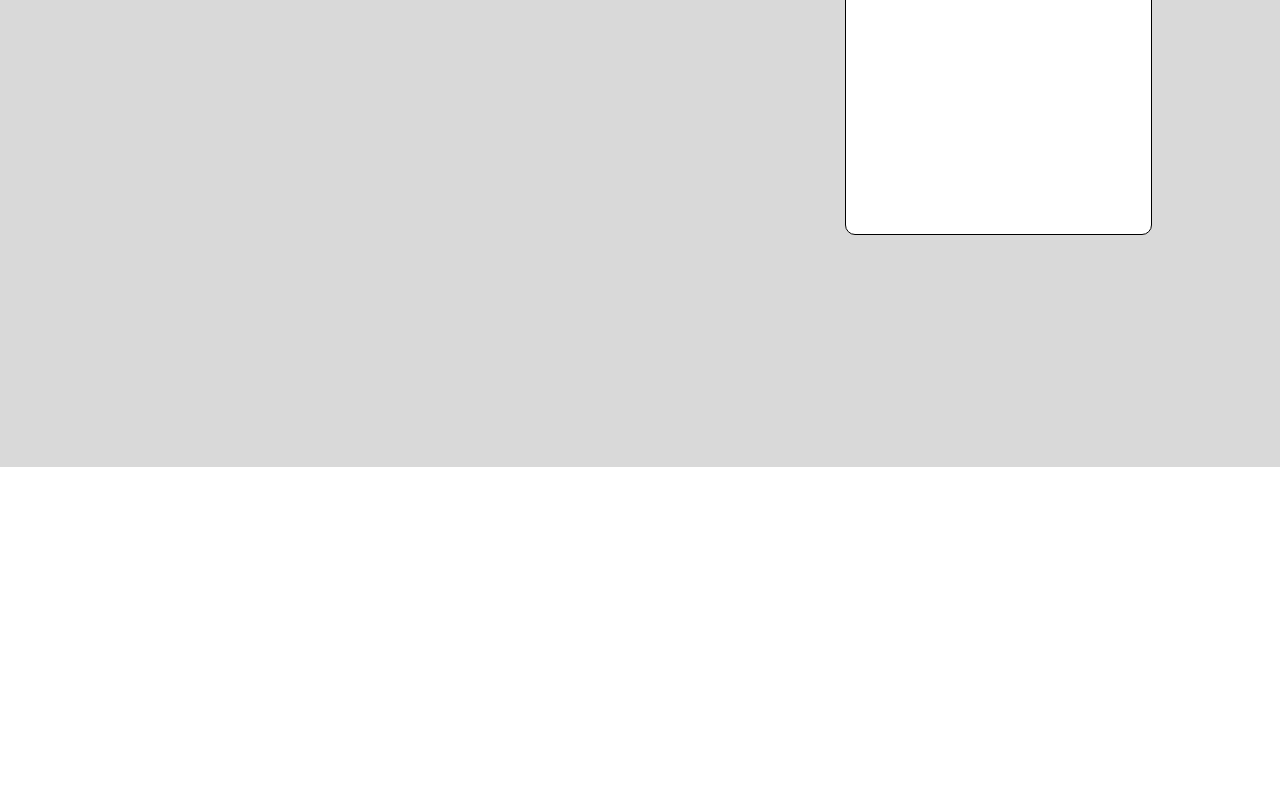
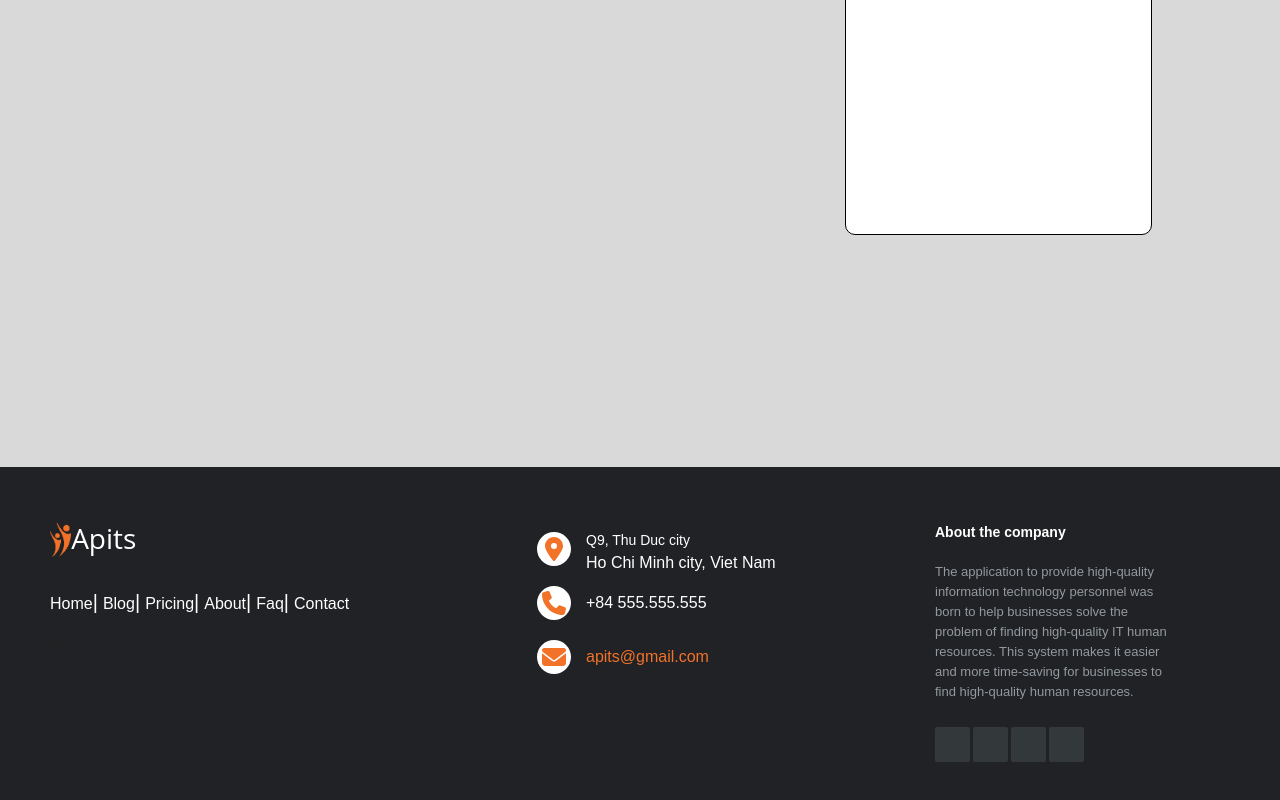
Before and after one commit to se140718-dacdat/apits-frontend, a React (Create React App) app: page /profile in a window 1280 px wide. Shown: the part 1102-1902 px from the top of the page. Before the commit the page ends 1569 px from the top, so only its background shows below. Built offline with nearby package versions, Linux system fonts and the light colour scheme.

Commit message:
create footer

```diff
--- a/src/App.tsx
+++ b/src/App.tsx
@@ -11,6 +11,7 @@ import { CandidateProfile } from './components/pages/Candidate/CandidateProfile'
 import EmployeeProfile from './components/pages/employee/EmployeeProfile';
 import EnterpriseRegister from './components/pages/Enterprise/register/EnterpriseRegister';
 import InterviewCreate from './components/pages/interview/InterviewCreateForm';
+import Footer from './components/pages/footer/Footer';
 
 const App: FC = () => {
   const user = useSelector((state: any) => state.auth.login.currentUser);
@@ -33,6 +34,7 @@ const App: FC = () => {
         <Route path='/enterprise/profile' element={<EmployeeProfile />}></Route>;
         <Route path='/test' element={<InterviewCreate />}></Route>;
       </Routes>
+      <Footer></Footer>
     </div>
   )
 }
--- /dev/null
+++ b/src/components/pages/footer/Footer.css
@@ -0,0 +1,191 @@
+
+#Footer.footer-distributed{
+	background: rgb(32, 34, 38);
+	box-shadow: 0 1px 1px 0 rgba(0, 0, 0, 0.12);
+	box-sizing: border-box;
+	width: 100%;
+	text-align: left;
+	font: bold 16px sans-serif;
+	padding: 55px 50px;
+}
+
+#Footer.footer-distributed .footer-left,
+#Footer.footer-distributed .footer-center,
+#Footer.footer-distributed .footer-right{
+	display: inline-block;
+	vertical-align: top;
+}
+
+/* Footer left */
+
+#Footer.footer-distributed .footer-left{
+	width: 40%;
+}
+
+#Footer.footer-distributed .footer-left .footer__logo--thin {
+    width: 50;
+    height: 35px;
+}
+
+/* The company logo */
+
+#Footer.footer-distributed .footer-logo{
+	color:  #ffffff;
+	font: normal 36px 'Open Sans', cursive;
+	margin: 0;
+    display: flex;
+    flex-direction: row;
+
+}
+
+#Footer.footer-distributed h3 span{
+	color:  lightseagreen;
+}
+
+/* Footer links */
+
+#Footer.footer-distributed .footer-links{
+	color:  #ffffff;
+	margin: 20px 0 12px;
+	padding: 0;
+}
+
+#Footer.footer-distributed .footer-links a{
+	display:inline-block;
+	line-height: 1.8;
+  font-weight:400;
+	text-decoration: none;
+	color:  inherit;
+}
+
+#Footer.footer-distributed .footer-company-name{
+	color:  #222;
+	font-size: 14px;
+	font-weight: normal;
+	margin: 0;
+}
+
+/* Footer Center */
+
+#Footer.footer-distributed .footer-center{
+	width: 35%;
+}
+
+#Footer.footer-distributed .footer-center .icon-size {
+    background-color:  #ffffff;
+	color: var(--primary-color);
+	font-size: 25px;
+	width: 1.5rem;
+	height: 1.5rem;
+    padding: 5px;
+	border-radius: 50%;
+	text-align: center;
+	line-height: 42px;
+	margin: 10px 15px;
+	vertical-align: middle;
+}
+
+#Footer.footer-distributed .footer-center i.fa-envelope{
+	font-size: 17px;
+	line-height: 38px;
+}
+
+#Footer.footer-distributed .footer-center p{
+	display: inline-block;
+	color: #ffffff;
+  font-weight:400;
+	vertical-align: middle;
+	margin:0;
+}
+
+#Footer.footer-distributed .footer-center p span{
+	display:block;
+	font-weight: normal;
+	font-size:14px;
+	line-height:2;
+}
+
+#Footer.footer-distributed .footer-center p a{
+	color:  var(--primary-color);
+	text-decoration: none;;
+}
+
+#Footer.footer-distributed .footer-links a:before {
+  content: "|";
+  font-weight:300;
+  font-size: 20px;
+  left: 0;
+  color: #fff;
+  display: inline-block;
+  padding-right: 5px;
+}
+
+#Footer.footer-distributed .footer-links .link-1:before {
+  content: none;
+}
+
+/* Footer Right */
+
+#Footer.footer-distributed .footer-right{
+	width: 20%;
+}
+
+#Footer.footer-distributed .footer-company-about{
+	line-height: 20px;
+	color:  #92999f;
+	font-size: 13px;
+	font-weight: normal;
+	margin: 0;
+}
+
+#Footer.footer-distributed .footer-company-about span{
+	display: block;
+	color:  #ffffff;
+	font-size: 14px;
+	font-weight: bold;
+	margin-bottom: 20px;
+}
+
+#Footer.footer-distributed .footer-icons{
+	margin-top: 25px;
+}
+
+#Footer.footer-distributed .footer-icons a{
+	display: inline-block;
+	width: 35px;
+	height: 35px;
+	cursor: pointer;
+	background-color:  #33383b;
+	border-radius: 2px;
+
+	font-size: 20px;
+	color: #ffffff;
+	text-align: center;
+	line-height: 35px;
+
+	margin-right: 3px;
+	margin-bottom: 5px;
+}
+
+/* If you don't want the footer to be responsive, remove these media queries */
+
+@media (max-width: 880px) {
+
+	#Footer.footer-distributed{
+		font: bold 14px sans-serif;
+	}
+
+	#Footer.footer-distributed .footer-left,
+	#Footer.footer-distributed .footer-center,
+	#Footer.footer-distributed .footer-right{
+		display: block;
+		width: 100%;
+		margin-bottom: 40px;
+		text-align: center;
+	}
+
+	#Footer.footer-distributed .footer-center i{
+		margin-left: 0;
+	}
+
+}
--- /dev/null
+++ b/src/components/pages/footer/Footer.tsx
@@ -0,0 +1,74 @@
+import { FontAwesomeIcon } from '@fortawesome/react-fontawesome';
+import './Footer.css'
+import { faEnvelope, faLocationDot, faPhone } from '@fortawesome/free-solid-svg-icons';
+
+
+const Footer = () => {
+    return (
+        <footer id="Footer" className="footer-distributed">
+
+            <div className="footer-left">
+                <div className="footer-logo">
+                    <img src='/images/ApitsIcon.png' className='footer__logo--thin'></img>
+                    <h3>Apits</h3>
+                </div>
+                <p className="footer-links">
+                    <a href="#" className="link-1">Home</a>
+
+                    <a href="#">Blog</a>
+
+                    <a href="#">Pricing</a>
+
+                    <a href="#">About</a>
+
+                    <a href="#">Faq</a>
+
+                    <a href="#">Contact</a>
+                </p>
+
+                <p className="footer-company-name">Apits © 2023</p>
+            </div>
+
+            <div className="footer-center">
+
+                <div>
+                    <FontAwesomeIcon icon={faLocationDot} className='icon-size' />
+
+                    <p><span>Q9, Thu Duc city</span> Ho Chi Minh city, Viet Nam</p>
+                </div>
+
+                <div>
+                    <FontAwesomeIcon icon={faPhone} className='icon-size' />
+                    <p>+84 555.555.555</p>
+                </div>
+
+                <div>
+                    <FontAwesomeIcon icon={faEnvelope} className='icon-size' />
+                    <p><a href="#">apits@gmail.com</a></p>
+                </div>
+
+            </div>
+
+            <div className="footer-right">
+
+                <p className="footer-company-about">
+                    <span>About the company</span>
+                    The application to provide high-quality information technology personnel was born to help businesses solve the problem of finding high-quality IT human resources. This system makes it easier and more time-saving for businesses to find high-quality human resources.
+                </p>
+
+                <div className="footer-icons">
+
+                    <a href="#"><FontAwesomeIcon icon={'facebook-f'} /></a>
+                    <a href="#"><FontAwesomeIcon icon={'twitter'} /></a>
+                    <a href="#"><FontAwesomeIcon icon={'linkedin-in'} /></a>
+                    <a href="#"><FontAwesomeIcon icon={'github'} /></a>
+
+                </div>
+
+            </div>
+
+        </footer>
+    );
+}
+
+export default Footer;
```
